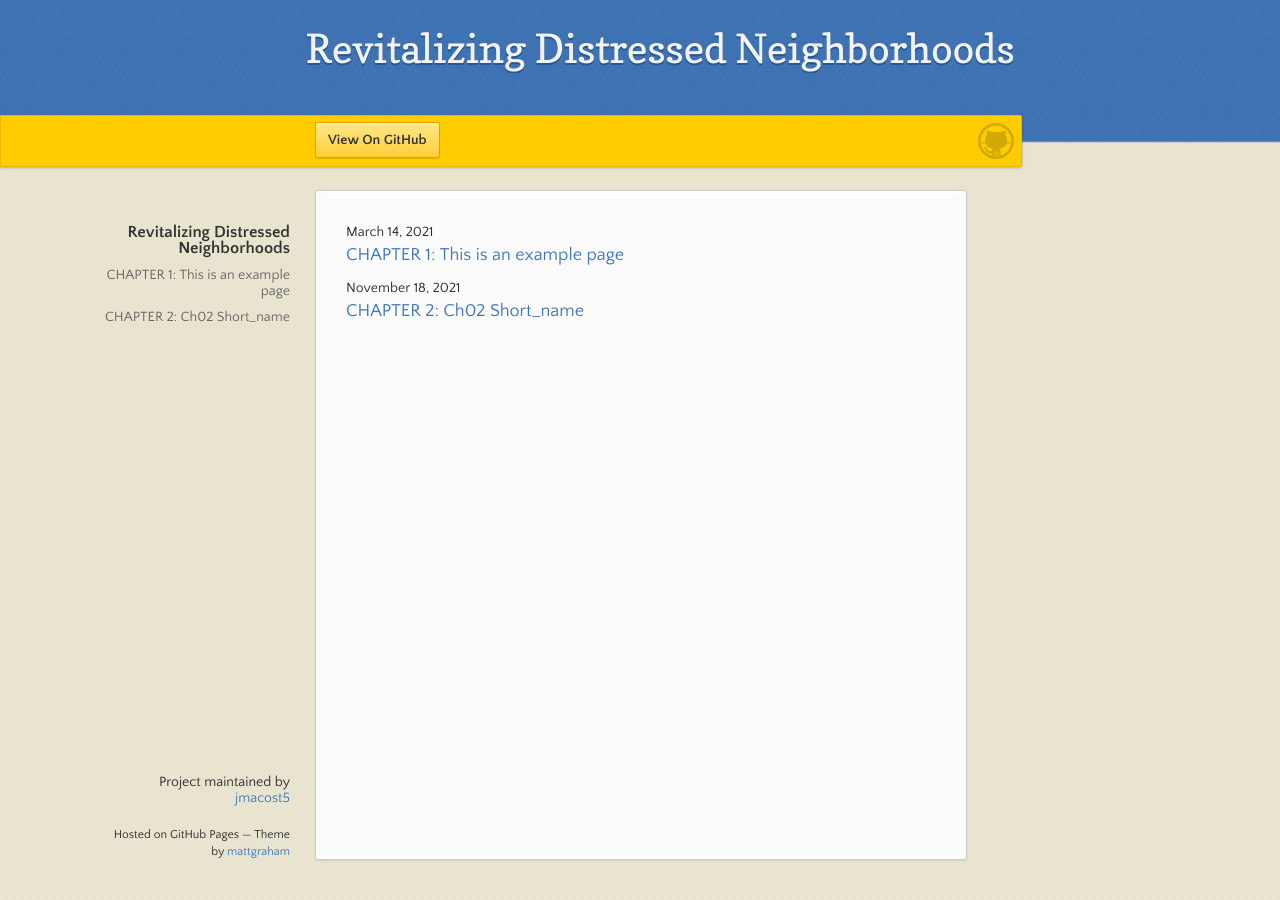
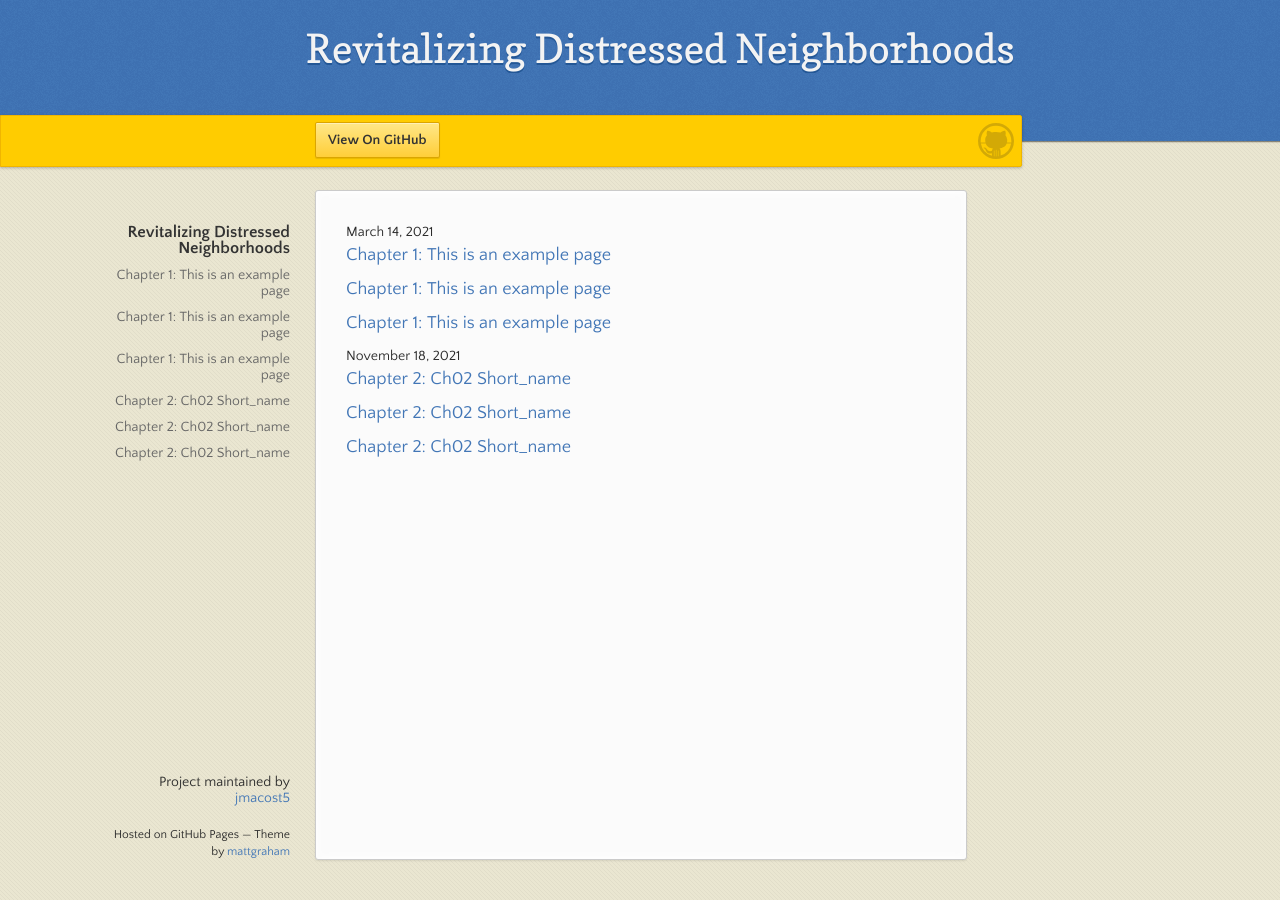
Before and after one commit to jmacost5/cpp-528-fall-2021-group-05, a Jekyll site: the page built from index.html, in a window 1280 px wide. Built offline with Jekyll 4.4.1, drawn with Linux system fonts in a browser that asks for light colours; the list of posts is cut into pages by our own code.

Commit message:
Update home.html

```diff
--- a/_layouts/home.html
+++ b/_layouts/home.html
@@ -32,7 +32,9 @@
   {% assign counter=counter | plus:1 %}
   <div>
     <time datetime="{{ post.date | date_to_xmlschema }}">{{ post.date | date: date_format }}</time>
-    <h3><a href="{{ post.url | relative_url }}">CHAPTER {{ counter }}:  {{ post.title }}</a></h3>
+    <h3><a href="{{ post.url | relative_url }}">Chapter {{ counter }}:  {{ post.title }}</a></h3>
+    <h3><a href="{{ post.url | relative_url }}">Chapter {{ counter }}:  {{ post.title }}</a></h3>
+    <h3><a href="{{ post.url | relative_url }}">Chapter {{ counter }}:  {{ post.title }}</a></h3>
   </div>
   {% endfor %}
 </article>
```
